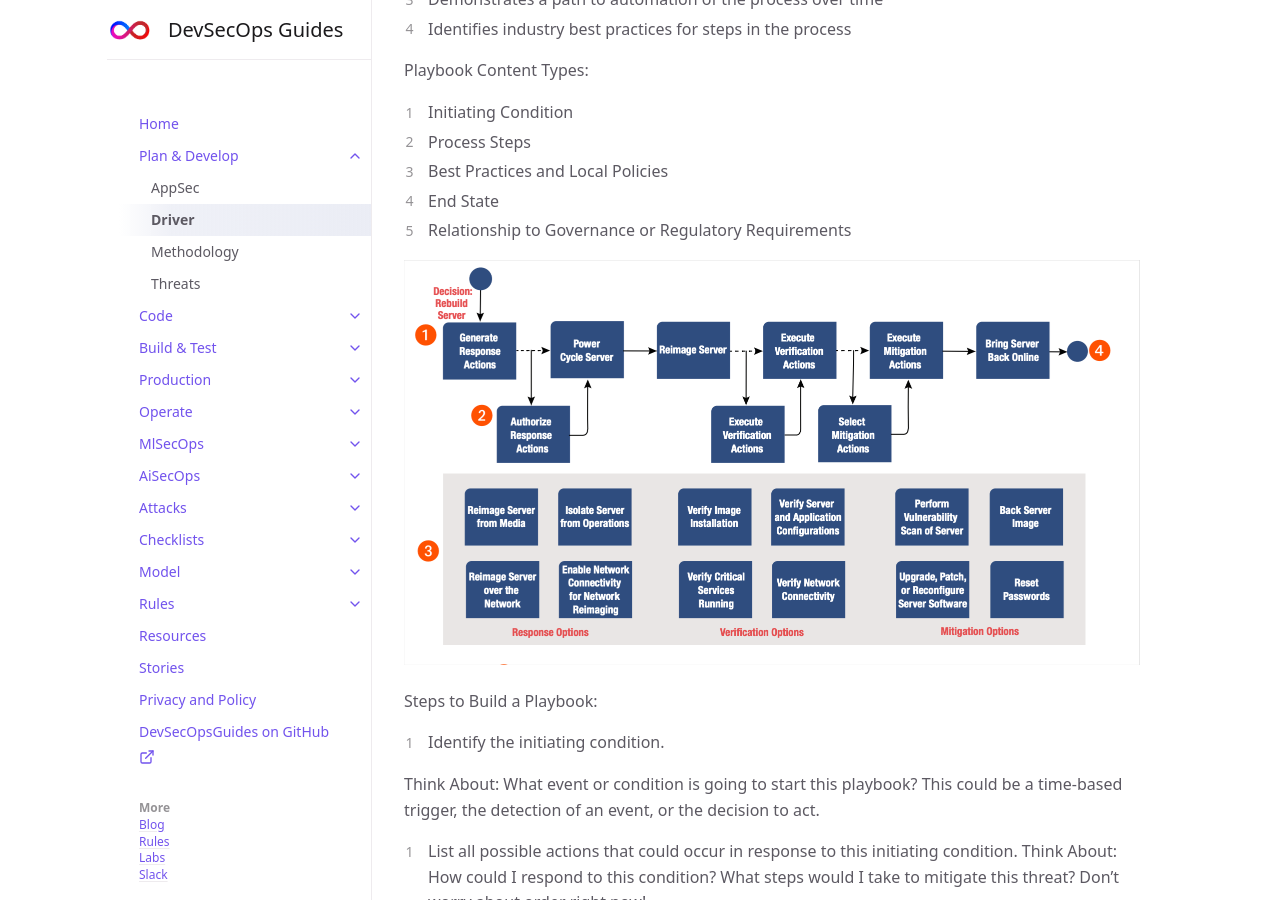
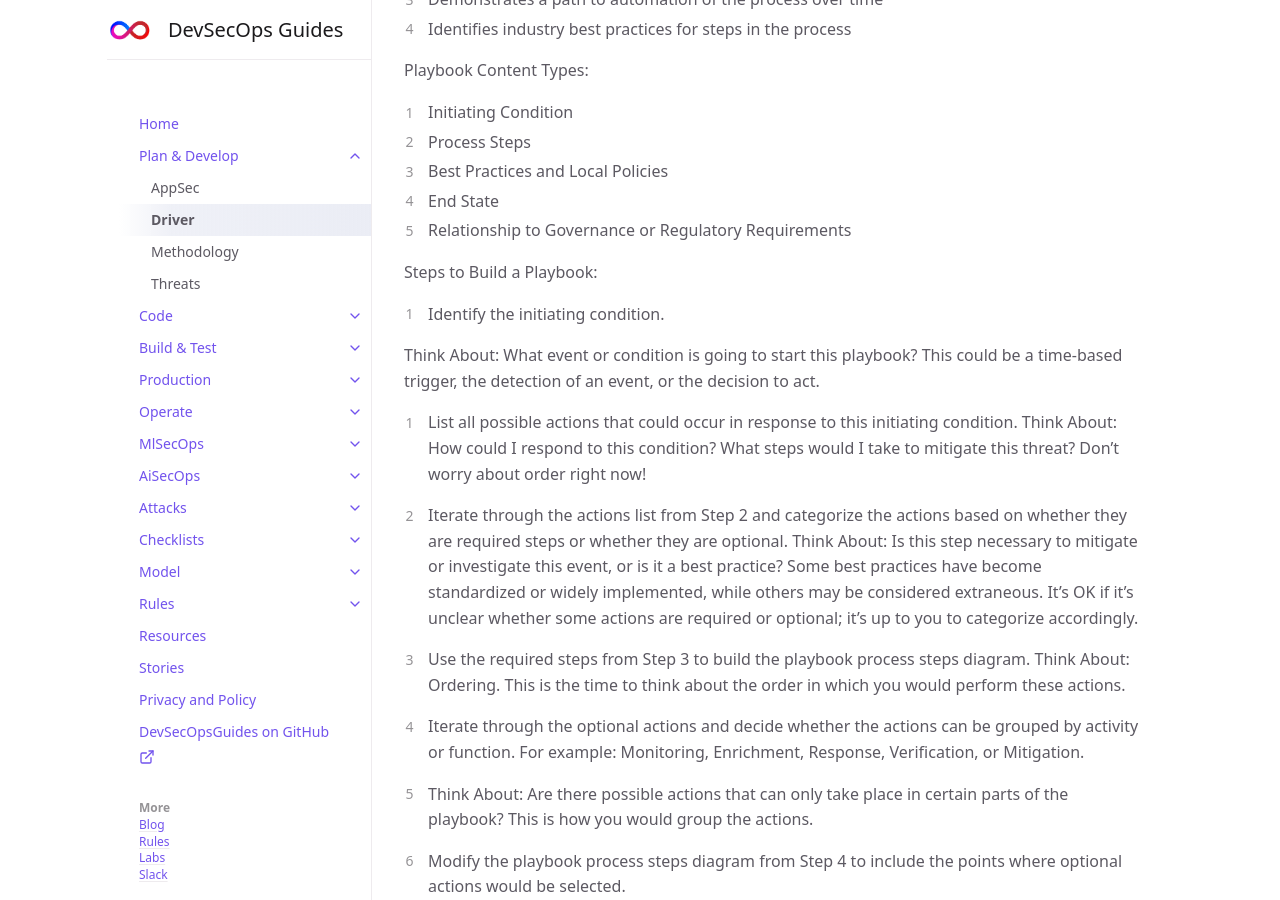
Before and after one commit to devsecopsguides/devsecopsguides.github.io, a Jekyll site: the page built from docs/plan-develop/driver.md, in a window 1280 px wide and 900 px high, scrolled down 4637 px. Built offline with Jekyll 4.4.1, drawn with Linux system fonts in a browser that asks for light colours.

Commit message:
Update driver.md

```diff
--- a/docs/plan-develop/driver.md
+++ b/docs/plan-develop/driver.md
@@ -193,10 +193,6 @@ Playbook Content Types:
 5. Relationship to Governance or Regulatory Requirements
 
 
-
-![IACD](../../../assets/images/iacd.png)
-
-
 Steps to Build a Playbook:
 
 
```
